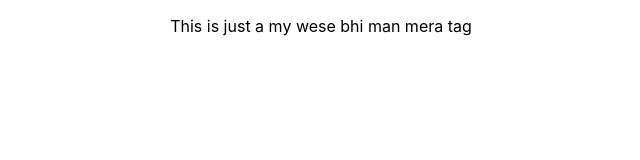
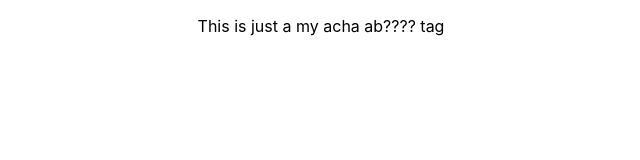
Before and after one commit to naklic0der/adv, a React (Create React App) app: page / in a window 1280 px wide. Shown: the top 160 px of the page, without its empty margins (319-959 px from the left). Built offline with nearby package versions, Linux system fonts and the light colour scheme.

Commit message:
or batao

```diff
--- a/src/App.js
+++ b/src/App.js
@@ -4,7 +4,7 @@ import './App.css';
 function App() {
    return (
       <div className="App">
-         <p>This is just a my wese bhi man mera tag</p>
+         <p>This is just a my acha ab???? tag</p>
       </div>
    );
 }
```
